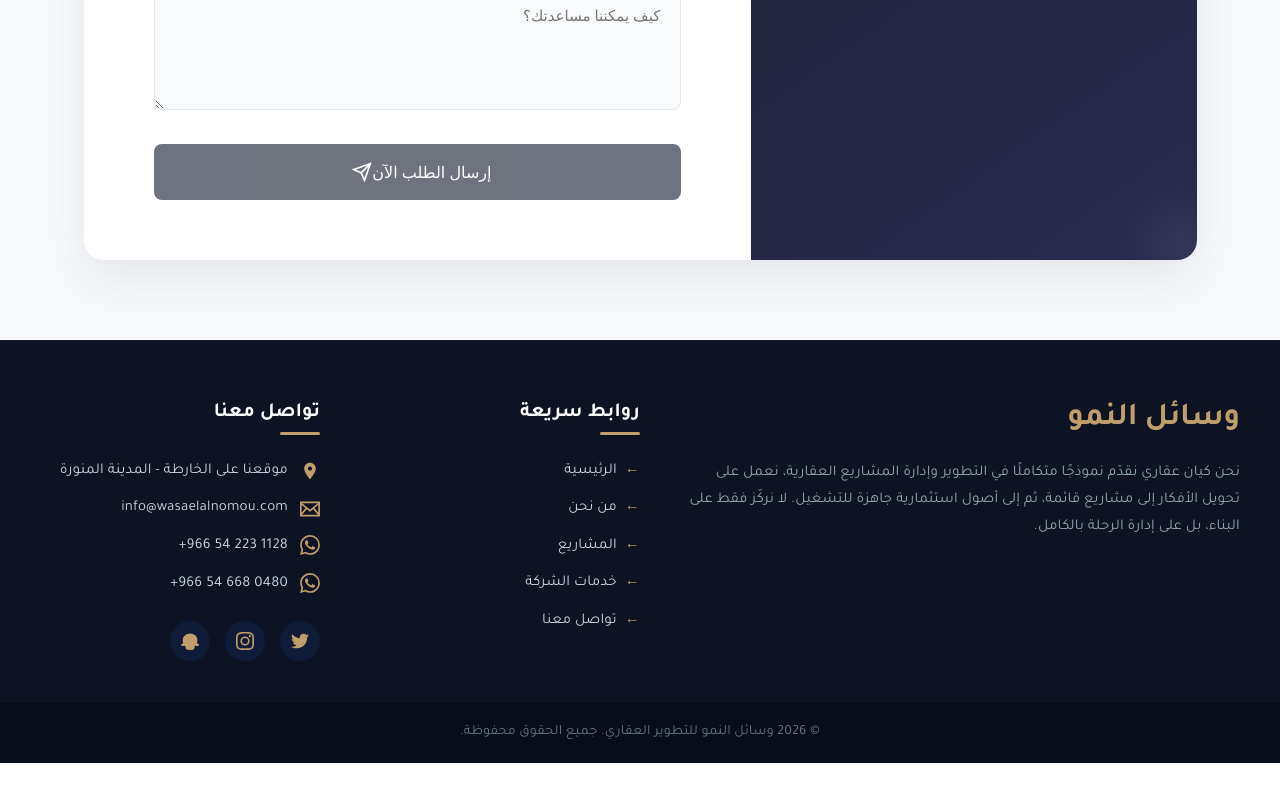
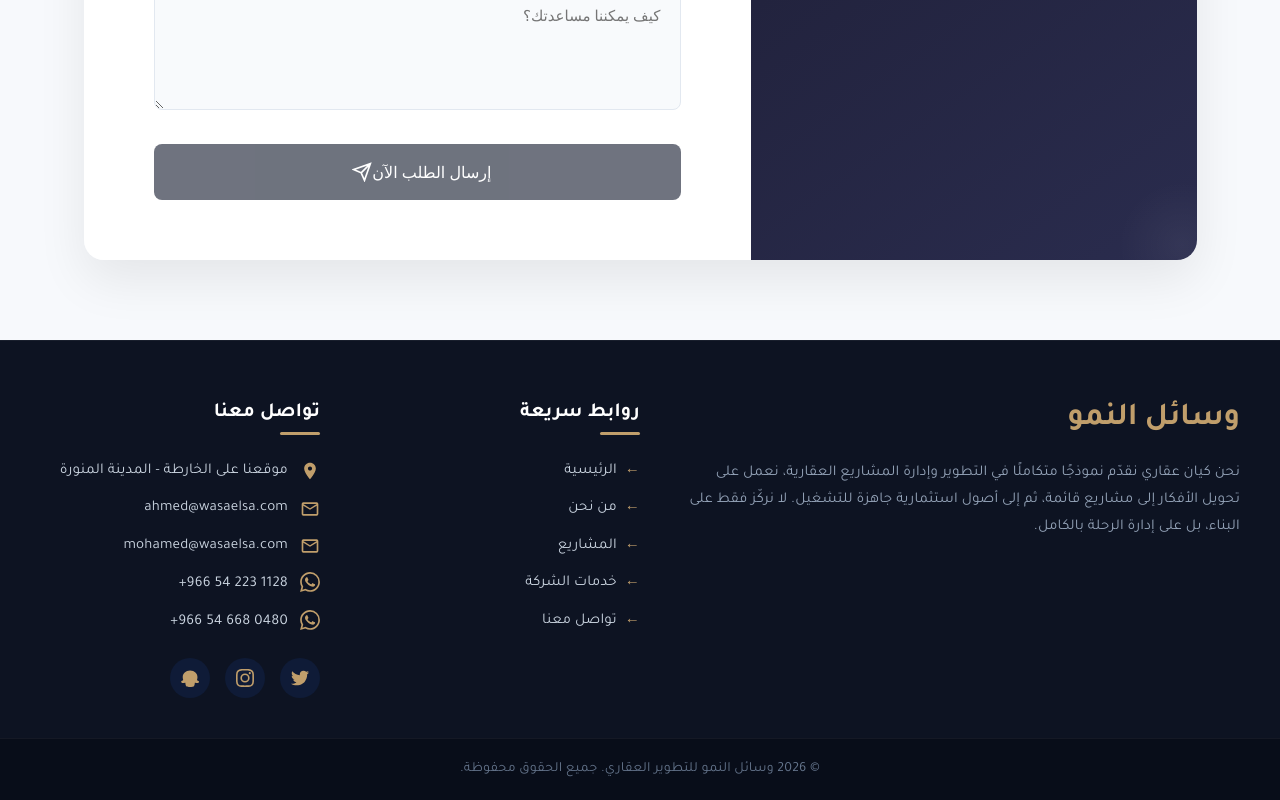
Before and after one commit to OmarEltabakh/New-Project, a React (Vite) app: page /contact in a window 1280 px wide. Shown: the part 844-1644 px from the top of the page. Before the commit the page ends 1607 px from the top, so only its background shows below. Built offline with nearby package versions, Linux system fonts and the light colour scheme.

Commit message:
final edit

```diff
--- a/src/components/Footer/Footer.jsx
+++ b/src/components/Footer/Footer.jsx
@@ -39,8 +39,12 @@ const Footer = () => {
               <a href="https://maps.app.goo.gl/7ASUxzsv5JvMammM7?g_st=iw" target="_blank" rel="noreferrer" style={{ color: 'inherit', textDecoration: 'none' }}>{t('footer.location')}</a>
             </li>
             <li>
-              <svg className="footer-icon" viewBox="0 0 24 24"><path d="M0 3v18h24v-18h-24zm6.623 7.929l-4.623 5.712v-9.458l4.623 3.746zm-4.141-5.929h19.035l-9.517 7.713-9.518-7.713zm5.694 7.188l3.824 3.099 3.83-3.104 5.612 6.817h-18.89l5.624-6.812zm9.201-1.451l4.623-3.747v9.467l-4.623-5.72z" /></svg>
-              <a href="mailto:info@wasaelalnomou.com" className="footer-link-email">info@wasaelalnomou.com</a>
+              <svg className="footer-icon" viewBox="0 0 24 24"><path d="M20 4H4a2 2 0 00-2 2v12a2 2 0 002 2h16a2 2 0 002-2V6a2 2 0 00-2-2zm0 2l-8 5-8-5h16zm0 12H4V8l8 5 8-5v10z" /></svg>
+              <a href="mailto:ahmed@wasaelsa.com" className="footer-link-email">ahmed@wasaelsa.com</a>
+            </li>
+            <li>
+              <svg className="footer-icon" viewBox="0 0 24 24"><path d="M20 4H4a2 2 0 00-2 2v12a2 2 0 002 2h16a2 2 0 002-2V6a2 2 0 00-2-2zm0 2l-8 5-8-5h16zm0 12H4V8l8 5 8-5v10z" /></svg>
+              <a href="mailto:mohamed@wasaelsa.com" className="footer-link-email">mohamed@wasaelsa.com</a>
             </li>
             <li className="footer-whatsapp-li">
               <div className="footer-icon-wrapper">
--- a/src/pages/Contact/Contact.jsx
+++ b/src/pages/Contact/Contact.jsx
@@ -39,7 +39,7 @@ const Contact = () => {
     );
   };
 
-const handleSubmit = async (e) => {
+  const handleSubmit = async (e) => {
     e.preventDefault();
 
     if (!isFormValid()) return;
@@ -47,7 +47,7 @@ const handleSubmit = async (e) => {
     setLoading(true);
     setStatus(null);
 
-    const SCRIPT_URL = 'https://script.google.com/macros/s/AKfycbyCQTD9EmBtAdolD1Ntq4n2BTa77ktlSrYgb95hwARLmMQ4qc8itRQZCxziLaLUjRJh1w/exec';
+    const SCRIPT_URL = import.meta.env.VITE_SCRIPT_URL;
 
     try {
       const params = new URLSearchParams();
@@ -100,8 +100,8 @@ const handleSubmit = async (e) => {
           backgroundPosition: 'center'
         }}
       >
-        <div style={{position: 'absolute', top: 0, left: 0, right: 0, bottom: 0, backgroundColor: 'rgba(15, 23, 42, 0.85)'}}></div>
-        <div className="container text-center text-white" style={{position: 'relative', zIndex: 1}}>
+        <div style={{ position: 'absolute', top: 0, left: 0, right: 0, bottom: 0, backgroundColor: 'rgba(15, 23, 42, 0.85)' }}></div>
+        <div className="container text-center text-white" style={{ position: 'relative', zIndex: 1 }}>
           <h1 className="contact-title-main">{t('contact.title')}</h1>
           <p className="contact-subtitle mt-3">{t('contact.subtitle')}</p>
         </div>
@@ -118,19 +118,19 @@ const handleSubmit = async (e) => {
             <div className="contact-info-list">
               <div className="info-item">
                 <span className="info-icon whatsapp-icon">
-                  <svg viewBox="0 0 24 24" fill="currentColor"><path d="M17.472 14.382c-.297-.149-1.758-.867-2.03-.967-.273-.099-.471-.148-.67.15-.197.297-.767.966-.94 1.164-.173.199-.347.223-.644.075-.297-.15-1.255-.463-2.39-1.475-.883-.788-1.48-1.761-1.653-2.059-.173-.297-.018-.458.13-.606.134-.133.298-.347.446-.52.149-.174.198-.298.298-.497.099-.198.05-.371-.025-.52-.075-.149-.669-1.612-.916-2.207-.242-.579-.487-.5-.669-.51-.173-.008-.371-.01-.57-.01-.198 0-.52.074-.792.372-.272.297-1.04 1.016-1.04 2.479 0 1.462 1.065 2.875 1.213 3.074.149.198 2.096 3.2 5.077 4.487.709.306 1.262.489 1.694.625.712.227 1.36.195 1.871.118.571-.085 1.758-.719 2.006-1.413.248-.694.248-1.289.173-1.413-.074-.124-.272-.198-.57-.347m-5.421 7.403h-.004a9.87 9.87 0 01-5.031-1.378l-.361-.214-3.741.982.998-3.648-.235-.374a9.86 9.86 0 01-1.51-5.26c.001-5.45 4.436-9.884 9.888-9.884 2.64 0 5.122 1.03 6.988 2.898a9.825 9.825 0 012.893 6.994c-.003 5.45-4.437 9.884-9.885 9.884m8.413-18.297A11.815 11.815 0 0012.05 0C5.495 0 .16 5.335.157 11.892c0 2.096.547 4.142 1.588 5.945L.057 24l6.305-1.654a11.882 11.882 0 005.683 1.448h.005c6.554 0 11.89-5.335 11.893-11.893a11.821 11.821 0 00-3.48-8.413z"/></svg>
+                  <svg viewBox="0 0 24 24" fill="currentColor"><path d="M17.472 14.382c-.297-.149-1.758-.867-2.03-.967-.273-.099-.471-.148-.67.15-.197.297-.767.966-.94 1.164-.173.199-.347.223-.644.075-.297-.15-1.255-.463-2.39-1.475-.883-.788-1.48-1.761-1.653-2.059-.173-.297-.018-.458.13-.606.134-.133.298-.347.446-.52.149-.174.198-.298.298-.497.099-.198.05-.371-.025-.52-.075-.149-.669-1.612-.916-2.207-.242-.579-.487-.5-.669-.51-.173-.008-.371-.01-.57-.01-.198 0-.52.074-.792.372-.272.297-1.04 1.016-1.04 2.479 0 1.462 1.065 2.875 1.213 3.074.149.198 2.096 3.2 5.077 4.487.709.306 1.262.489 1.694.625.712.227 1.36.195 1.871.118.571-.085 1.758-.719 2.006-1.413.248-.694.248-1.289.173-1.413-.074-.124-.272-.198-.57-.347m-5.421 7.403h-.004a9.87 9.87 0 01-5.031-1.378l-.361-.214-3.741.982.998-3.648-.235-.374a9.86 9.86 0 01-1.51-5.26c.001-5.45 4.436-9.884 9.888-9.884 2.64 0 5.122 1.03 6.988 2.898a9.825 9.825 0 012.893 6.994c-.003 5.45-4.437 9.884-9.885 9.884m8.413-18.297A11.815 11.815 0 0012.05 0C5.495 0 .16 5.335.157 11.892c0 2.096.547 4.142 1.588 5.945L.057 24l6.305-1.654a11.882 11.882 0 005.683 1.448h.005c6.554 0 11.89-5.335 11.893-11.893a11.821 11.821 0 00-3.48-8.413z" /></svg>
                 </span>
                 <div className="info-details centered-details">
                   <div className="whatsapp-numbers-column">
-                    <a href="https://wa.me/966542231128" target="_blank" rel="noreferrer" className="whatsapp-number-link">+966 54 223 1128</a>
-                    <a href="https://wa.me/966546680480" target="_blank" rel="noreferrer" className="whatsapp-number-link">+966 54 668 0480</a>
+                    <a href="https://wa.me/966542231128" target="_blank" rel="noreferrer" dir="ltr" className="whatsapp-number-link">+966 54 223 1128</a>
+                    <a href="https://wa.me/966546680480" target="_blank" rel="noreferrer" dir="ltr" className="whatsapp-number-link">+966 54 668 0480</a>
                   </div>
                 </div>
               </div>
 
               <div className="info-item">
                 <span className="info-icon">
-                  <svg viewBox="0 0 24 24" fill="none" stroke="currentColor" strokeWidth="2"><path d="M21 10c0 7-9 13-9 13s-9-6-9-13a9 9 0 0118 0z"/><circle cx="12" cy="10" r="3"/></svg>
+                  <svg viewBox="0 0 24 24" fill="none" stroke="currentColor" strokeWidth="2"><path d="M21 10c0 7-9 13-9 13s-9-6-9-13a9 9 0 0118 0z" /><circle cx="12" cy="10" r="3" /></svg>
                 </span>
                 <div className="info-details">
                   <span className="info-label">{t('contact.hq')}</span>
@@ -148,13 +148,13 @@ const handleSubmit = async (e) => {
             <p className="text-muted mb-4">{t('contact.form_desc')}</p>
 
             {status === 'success' && (
-              <div className="alert alert-success mb-4" role="alert" style={{backgroundColor: '#e6f4ea', color: '#137333', padding: '15px', borderRadius: '8px', border: '1px solid #ceead6'}}>
+              <div className="alert alert-success mb-4" role="alert" style={{ backgroundColor: '#e6f4ea', color: '#137333', padding: '15px', borderRadius: '8px', border: '1px solid #ceead6' }}>
                 {t('contact.success')}
               </div>
             )}
 
             {status === 'error' && (
-              <div className="alert alert-danger mb-4" role="alert" style={{backgroundColor: '#fce8e6', color: '#c5221f', padding: '15px', borderRadius: '8px', border: '1px solid #fad2cf'}}>
+              <div className="alert alert-danger mb-4" role="alert" style={{ backgroundColor: '#fce8e6', color: '#c5221f', padding: '15px', borderRadius: '8px', border: '1px solid #fad2cf' }}>
                 {t('contact.error')}
               </div>
             )}
@@ -166,7 +166,7 @@ const handleSubmit = async (e) => {
               </div>
 
               <div className="form-group mb-4">
-                <label className="custom-label">{t('contact.phone')} <span className="text-danger">*</span> {formData.phone && !isPhoneValid(formData.phone) && <span style={{color: 'red', fontSize: '12px', fontWeight: 'normal'}}>{t('contact.phone_invalid')}</span>}</label>
+                <label className="custom-label">{t('contact.phone')} <span className="text-danger">*</span> {formData.phone && !isPhoneValid(formData.phone) && <span style={{ color: 'red', fontSize: '12px', fontWeight: 'normal' }}>{t('contact.phone_invalid')}</span>}</label>
                 <input required name="phone" value={formData.phone} onChange={handleChange} type="tel" className="custom-input" placeholder="05xxxxxxxx" dir="ltr" style={{ textAlign: 'right', borderColor: formData.phone && !isPhoneValid(formData.phone) ? 'red' : '' }} />
               </div>
 
@@ -191,10 +191,10 @@ const handleSubmit = async (e) => {
                 type="submit"
                 className="custom-submit-btn w-100"
                 disabled={!isFormValid() || loading}
-                style={{ opacity: (!isFormValid() || loading) ? 0.6 : 1, cursor: (!isFormValid() || loading) ? 'not-allowed' : 'pointer'}}
+                style={{ opacity: (!isFormValid() || loading) ? 0.6 : 1, cursor: (!isFormValid() || loading) ? 'not-allowed' : 'pointer' }}
               >
                 {loading ? t('contact.sending') : t('contact.submit')}
-                {!loading && <svg className="ms-2" viewBox="0 0 24 24" width="20" height="20" fill="none" stroke="currentColor" strokeWidth="2"><path d="M22 2L11 13M22 2l-7 20-4-9-9-4 20-7z"/></svg>}
+                {!loading && <svg className="ms-2" viewBox="0 0 24 24" width="20" height="20" fill="none" stroke="currentColor" strokeWidth="2"><path d="M22 2L11 13M22 2l-7 20-4-9-9-4 20-7z" /></svg>}
               </button>
             </form>
           </div>
@@ -202,7 +202,7 @@ const handleSubmit = async (e) => {
         </div>
       </div>
     </div>
-);
+  );
 };
 
 export default Contact;
```
Also changed, not shown: 1 other file (tests, documents, lock files or other folders).
